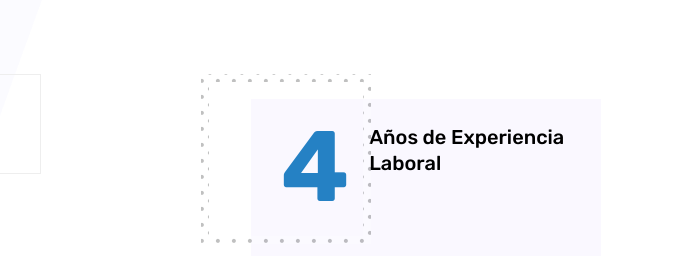
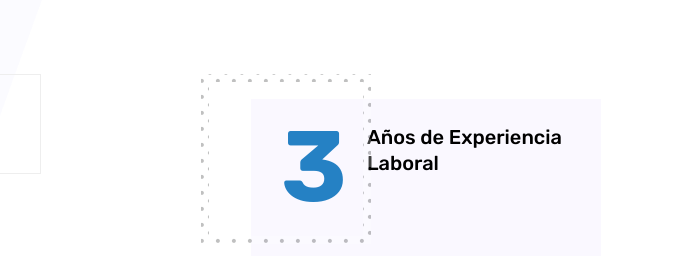
Before and after one commit to Alberto-WEB/codevs, a plain HTML site: page about.html in a window 1280 px wide. Shown: the part 1220-1476 px from the top of the page, 594-1280 px from the left. Drawn offline with Linux system fonts and the light colour scheme; some packages are replaced by stand-ins of ours.

Commit message:
Update about.html

```diff
--- a/about.html
+++ b/about.html
@@ -139,7 +139,7 @@
                 <div class="offset-lg-2 col-lg-4 col-md-6">
                     <div class="client-info">
                         <div class="d-flex mb-50">
-                            <span class="lage">4</span>
+                            <span class="lage">3</span>
                             <span class="smll">Años de Experiencia Laboral</span>
                         </div>
                         <div class="call-now d-flex">
```
